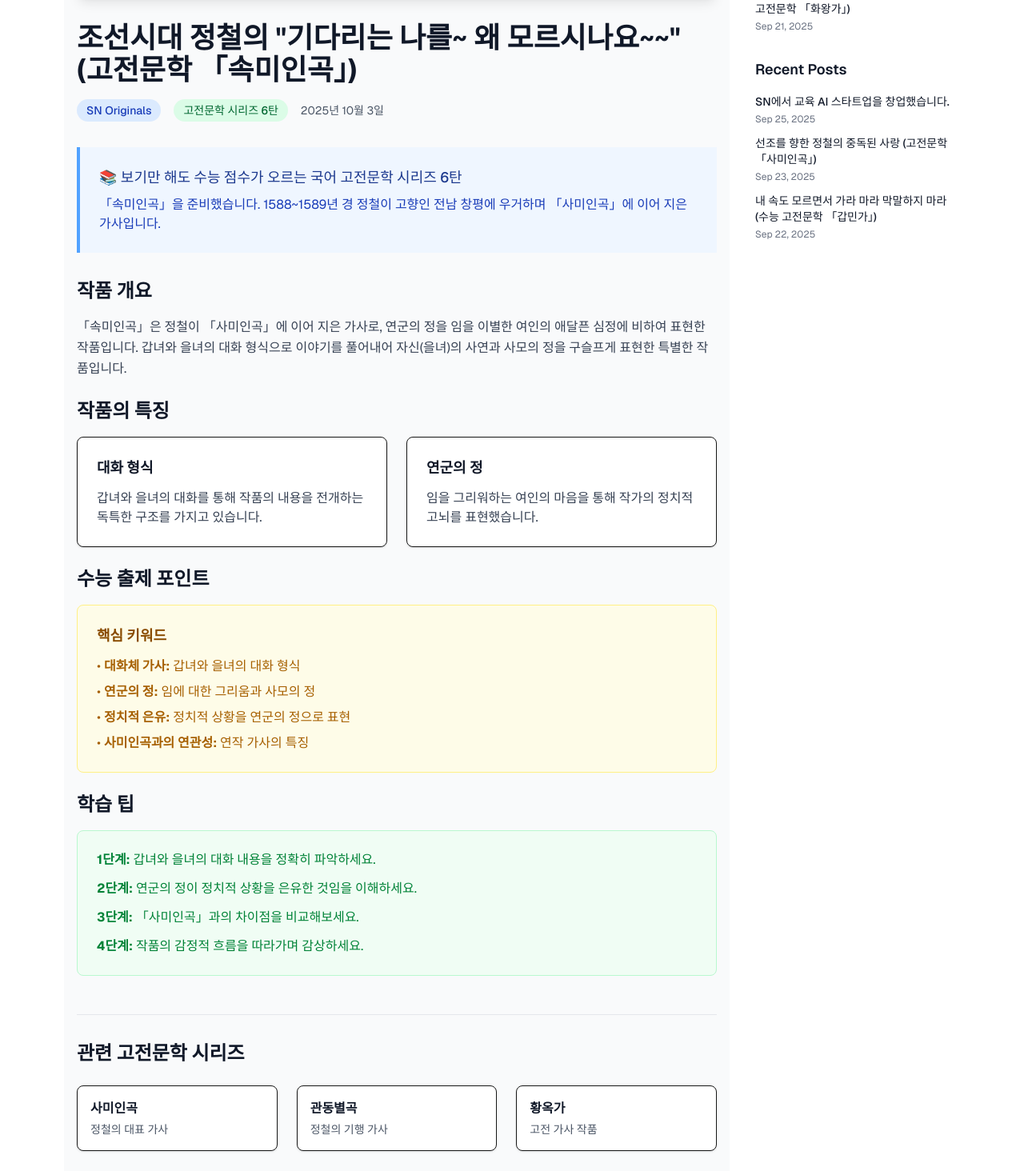
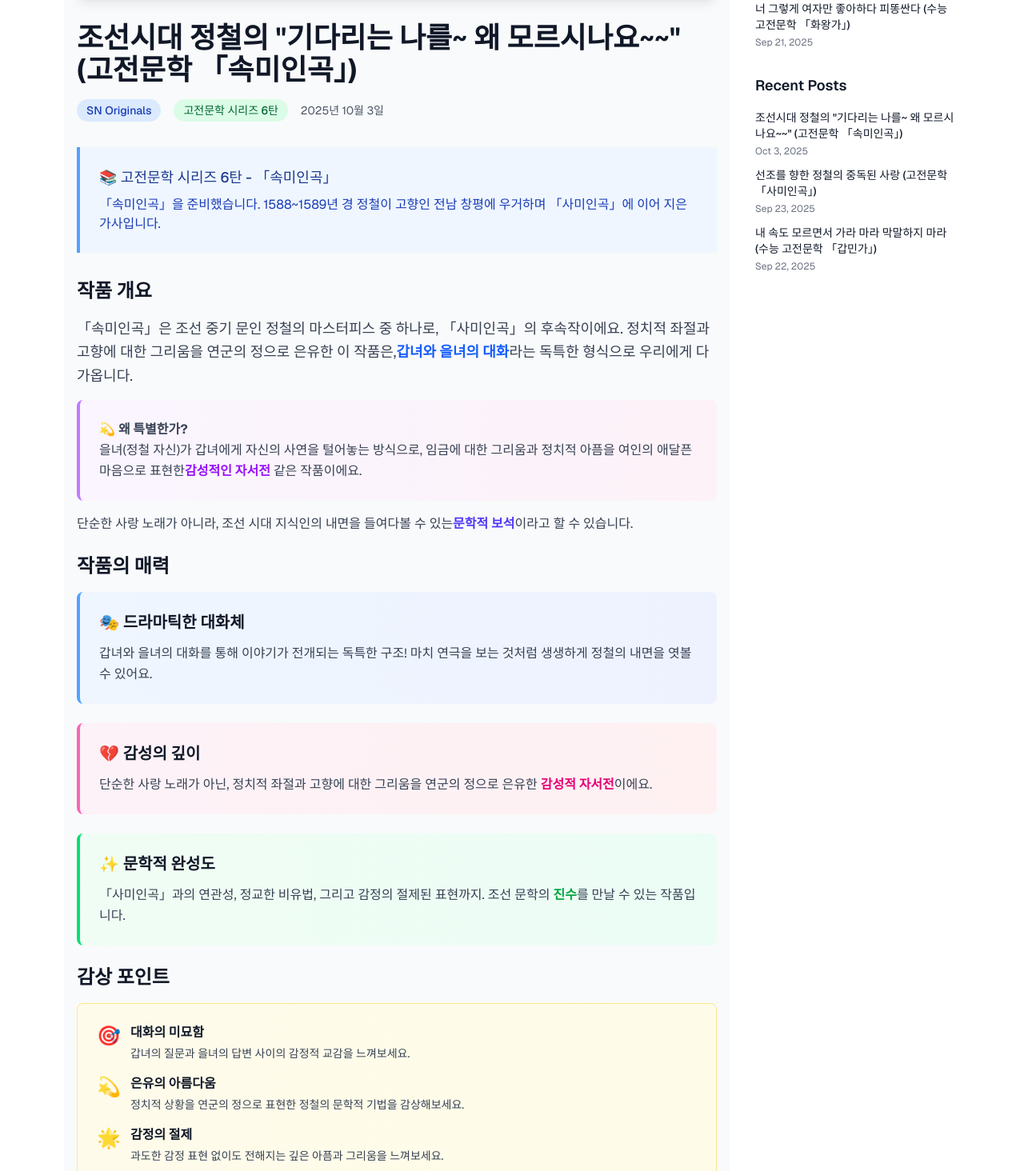
Before and after one commit to seokkiyoon07-sys/snblog, a Next.js app: page /originals/sokmieungok in a window 1280 px wide. Shown: the part 726-2190 px from the top of the page at 80% size. Built offline with nearby package versions, Linux system fonts and the light colour scheme.

Commit message:
Fix sidebar links and update Sokmieungok content - remove exam focus, add engaging content

```diff
--- a/src/app/originals/page.tsx
+++ b/src/app/originals/page.tsx
@@ -15,7 +15,7 @@ export default function OriginalsPage() {
          {
            id: 1,
            title: '조선시대 정철의 "기다리는 나를~ 왜 모르시나요~~" (고전문학 「속미인곡」)',
-           excerpt: '보기만 해도 수능 점수가 오르는 국어 고전문학 시리즈 6탄으로 「속미인곡」을 준비했습니다. 「속미인곡」은 1588~1589년 경 정철이 고향인 전남 창평에 우거하며 「사미인곡」에 이어 지은 가사입니다. 갑녀와 을녀의 대화 형식으로 이야기를 풀어내어 자신(을녀)의 사연과 사모의 정을 구슬프게 표현한 특별한 작품입니다.',
+           excerpt: '고전문학 시리즈 6탄으로 「속미인곡」을 준비했습니다. 「속미인곡」은 1588~1589년 경 정철이 고향인 전남 창평에 우거하며 「사미인곡」에 이어 지은 가사입니다. 갑녀와 을녀의 대화 형식으로 이야기를 풀어내어 자신(을녀)의 사연과 사모의 정을 구슬프게 표현한 특별한 작품입니다.',
            date: 'Oct 3, 2025',
            readTime: '7 min read',
            tags: ['SN Originals', '고전문학', '수능국어', '속미인곡'],
--- a/src/app/originals/sokmieungok/page.tsx
+++ b/src/app/originals/sokmieungok/page.tsx
@@ -56,7 +56,7 @@ export default function SokmieungokPage() {
 
           <div className="bg-blue-50 border-l-4 border-blue-400 p-6 mb-8">
             <p className="text-lg text-blue-900 font-medium mb-2">
-              📚 보기만 해도 수능 점수가 오르는 국어 고전문학 시리즈 6탄
+              📚 고전문학 시리즈 6탄 - 「속미인곡」
             </p>
             <p className="text-blue-800">
               「속미인곡」을 준비했습니다. 1588~1589년 경 정철이 고향인 전남 창평에 우거하며 「사미인곡」에 이어 지은 가사입니다.
@@ -66,52 +66,82 @@ export default function SokmieungokPage() {
           <div className="space-y-6">
             <section>
               <h2 className="text-2xl font-bold text-gray-900 mb-4">작품 개요</h2>
-              <p className="text-gray-700 leading-relaxed">
-                「속미인곡」은 정철이 「사미인곡」에 이어 지은 가사로, 연군의 정을 임을 이별한 여인의 애달픈 심정에 비하여 표현한 작품입니다.
-                갑녀와 을녀의 대화 형식으로 이야기를 풀어내어 자신(을녀)의 사연과 사모의 정을 구슬프게 표현한 특별한 작품입니다.
-              </p>
+              <div className="space-y-4">
+                <p className="text-gray-700 leading-relaxed text-lg">
+                  「속미인곡」은 조선 중기 문인 정철의 마스터피스 중 하나로, 「사미인곡」의 후속작이에요.
+                  정치적 좌절과 고향에 대한 그리움을 연군의 정으로 은유한 이 작품은,
+                  <span className="font-semibold text-blue-600">갑녀와 을녀의 대화</span>라는 독특한 형식으로 우리에게 다가옵니다.
+                </p>
+                <div className="bg-gradient-to-r from-purple-50 to-pink-50 p-6 rounded-lg border-l-4 border-purple-400">
+                  <p className="text-gray-700 leading-relaxed">
+                    💫 <strong>왜 특별한가?</strong><br/>
+                    을녀(정철 자신)가 갑녀에게 자신의 사연을 털어놓는 방식으로,
+                    임금에 대한 그리움과 정치적 아픔을 여인의 애달픈 마음으로 표현한
+                    <span className="font-semibold text-purple-600">감성적인 자서전</span> 같은 작품이에요.
+                  </p>
+                </div>
+                <p className="text-gray-700 leading-relaxed">
+                  단순한 사랑 노래가 아니라, 조선 시대 지식인의 내면을 들여다볼 수 있는
+                  <span className="font-semibold text-indigo-600">문학적 보석</span>이라고 할 수 있습니다.
+                </p>
+              </div>
             </section>
 
             <section>
-              <h2 className="text-2xl font-bold text-gray-900 mb-4">작품의 특징</h2>
-              <div className="grid md:grid-cols-2 gap-6">
-                <div className="bg-white p-6 rounded-lg shadow-sm border">
-                  <h3 className="text-lg font-semibold text-gray-900 mb-3">대화 형식</h3>
-                  <p className="text-gray-700">
-                    갑녀와 을녀의 대화를 통해 작품의 내용을 전개하는 독특한 구조를 가지고 있습니다.
+              <h2 className="text-2xl font-bold text-gray-900 mb-4">작품의 매력</h2>
+              <div className="space-y-6">
+                <div className="bg-gradient-to-r from-blue-50 to-indigo-50 p-6 rounded-lg border-l-4 border-blue-400">
+                  <h3 className="text-xl font-semibold text-gray-900 mb-3">🎭 드라마틱한 대화체</h3>
+                  <p className="text-gray-700 leading-relaxed">
+                    갑녀와 을녀의 대화를 통해 이야기가 전개되는 독특한 구조!
+                    마치 연극을 보는 것처럼 생생하게 정철의 내면을 엿볼 수 있어요.
                   </p>
                 </div>
-                <div className="bg-white p-6 rounded-lg shadow-sm border">
-                  <h3 className="text-lg font-semibold text-gray-900 mb-3">연군의 정</h3>
-                  <p className="text-gray-700">
-                    임을 그리워하는 여인의 마음을 통해 작가의 정치적 고뇌를 표현했습니다.
+
+                <div className="bg-gradient-to-r from-pink-50 to-rose-50 p-6 rounded-lg border-l-4 border-pink-400">
+                  <h3 className="text-xl font-semibold text-gray-900 mb-3">💔 감성의 깊이</h3>
+                  <p className="text-gray-700 leading-relaxed">
+                    단순한 사랑 노래가 아닌, 정치적 좌절과 고향에 대한 그리움을
+                    연군의 정으로 은유한 <span className="font-semibold text-pink-600">감성적 자서전</span>이에요.
+                  </p>
+                </div>
+
+                <div className="bg-gradient-to-r from-green-50 to-emerald-50 p-6 rounded-lg border-l-4 border-green-400">
+                  <h3 className="text-xl font-semibold text-gray-900 mb-3">✨ 문학적 완성도</h3>
+                  <p className="text-gray-700 leading-relaxed">
+                    「사미인곡」과의 연관성, 정교한 비유법, 그리고 감정의 절제된 표현까지.
+                    조선 문학의 <span className="font-semibold text-green-600">진수</span>를 만날 수 있는 작품입니다.
                   </p>
                 </div>
               </div>
             </section>
 
             <section>
-              <h2 className="text-2xl font-bold text-gray-900 mb-4">수능 출제 포인트</h2>
-              <div className="bg-yellow-50 border border-yellow-200 rounded-lg p-6">
-                <h3 className="text-lg font-semibold text-yellow-800 mb-3">핵심 키워드</h3>
-                <ul className="space-y-2 text-yellow-700">
-                  <li>• <strong>대화체 가사:</strong> 갑녀와 을녀의 대화 형식</li>
-                  <li>• <strong>연군의 정:</strong> 임에 대한 그리움과 사모의 정</li>
-                  <li>• <strong>정치적 은유:</strong> 정치적 상황을 연군의 정으로 표현</li>
-                  <li>• <strong>사미인곡과의 연관성:</strong> 연작 가사의 특징</li>
-                </ul>
-              </div>
-            </section>
-
-            <section>
-              <h2 className="text-2xl font-bold text-gray-900 mb-4">학습 팁</h2>
-              <div className="bg-green-50 border border-green-200 rounded-lg p-6">
-                <ol className="space-y-3 text-green-700">
-                  <li><strong>1단계:</strong> 갑녀와 을녀의 대화 내용을 정확히 파악하세요.</li>
-                  <li><strong>2단계:</strong> 연군의 정이 정치적 상황을 은유한 것임을 이해하세요.</li>
-                  <li><strong>3단계:</strong> 「사미인곡」과의 차이점을 비교해보세요.</li>
-                  <li><strong>4단계:</strong> 작품의 감정적 흐름을 따라가며 감상하세요.</li>
-                </ol>
+              <h2 className="text-2xl font-bold text-gray-900 mb-4">감상 포인트</h2>
+              <div className="bg-gradient-to-r from-amber-50 to-yellow-50 p-6 rounded-lg border border-amber-200">
+                <div className="space-y-4">
+                  <div className="flex items-start space-x-3">
+                    <span className="text-2xl">🎯</span>
+                    <div>
+                      <h4 className="font-semibold text-gray-900 mb-1">대화의 미묘함</h4>
+                      <p className="text-gray-700 text-sm">갑녀의 질문과 을녀의 답변 사이의 감정적 교감을 느껴보세요.</p>
+                    </div>
+                  </div>
+                  <div className="flex items-start space-x-3">
+                    <span className="text-2xl">💫</span>
+                    <div>
+                      <h4 className="font-semibold text-gray-900 mb-1">은유의 아름다움</h4>
+                      <p className="text-gray-700 text-sm">정치적 상황을 연군의 정으로 표현한 정철의 문학적 기법을 감상해보세요.</p>
+                    </div>
+                  </div>
+                  <div className="flex items-start space-x-3">
+                    <span className="text-2xl">🌟</span>
+                    <div>
+                      <h4 className="font-semibold text-gray-900 mb-1">감정의 절제</h4>
+                      <p className="text-gray-700 text-sm">과도한 감정 표현 없이도 전해지는 깊은 아픔과 그리움을 느껴보세요.</p>
+                    </div>
+                  </div>
+                </div>
               </div>
             </section>
           </div>
--- a/src/components/Sidebar.tsx
+++ b/src/components/Sidebar.tsx
@@ -14,79 +14,90 @@ export default function Sidebar() {
   // 최근 포스트 데이터
   const recentPosts = [
     {
-      title: 'SN에서 교육 AI 스타트업을 창업했습니다.',
-      date: 'Sep 25, 2025',
-      readTime: '10 min read',
-      tags: ['SN AI 스타트업', '에듀테크', 'AI교육'],
+      title: '조선시대 정철의 "기다리는 나를~ 왜 모르시나요~~" (고전문학 「속미인곡」)',
+      date: 'Oct 3, 2025',
+      readTime: '7 min read',
+      tags: ['SN Originals', '고전문학', '속미인곡'],
+      url: '/originals/sokmieungok'
     },
     {
       title: '선조를 향한 정철의 중독된 사랑 (고전문학 「사미인곡」)',
       date: 'Sep 23, 2025',
       readTime: '8 min read',
-      tags: ['SN Originals', '고전문학', '수능국어'],
+      tags: ['SN Originals', '고전문학', '사미인곡'],
+      url: '/originals/samieungok'
     },
     {
       title: '내 속도 모르면서 가라 마라 막말하지 마라 (수능 고전문학 「갑민가」)',
       date: 'Sep 22, 2025',
       readTime: '8 min read',
-      tags: ['SN Originals', '고전문학', '수능국어'],
+      tags: ['SN Originals', '고전문학', '갑민가'],
+      url: '/originals/gapminga'
     },
     {
       title: '너 그렇게 여자만 좋아하다 피똥싼다 (수능 고전문학 「화왕가」)',
       date: 'Sep 21, 2025',
       readTime: '7 min read',
-      tags: ['SN Originals', '고전문학', '수능국어'],
+      tags: ['SN Originals', '고전문학', '화왕가'],
+      url: '/originals/hwangokga'
     },
     {
       title: '좋긴 한데 유배 생활 이래도 됨? 고전문학 「북천가」',
       date: 'Sep 20, 2025',
       readTime: '6 min read',
-      tags: ['SN Originals', '고전문학', '수능국어'],
+      tags: ['SN Originals', '고전문학', '북천가'],
+      url: '/originals/bukcheonga'
     },
     {
       title: '정철의 강원도 브이로그 (고전문학 「관동별곡」)',
       date: 'Sep 19, 2025',
       readTime: '9 min read',
-      tags: ['SN Originals', '고전문학', '수능국어'],
+      tags: ['SN Originals', '고전문학', '관동별곡'],
+      url: '/originals/gwandong-byeolgok'
     },
   ];
 
   // 인기 블로그 데이터
   const popularPosts = [
     {
-      title: 'SN에서 교육 AI 스타트업을 창업했습니다.',
-      date: 'Sep 25, 2025',
-      readTime: '10 min read',
+      title: '조선시대 정철의 "기다리는 나를~ 왜 모르시나요~~" (고전문학 「속미인곡」)',
+      date: 'Oct 3, 2025',
+      readTime: '7 min read',
       views: 2500,
-      tags: ['SN AI 스타트업', '에듀테크', 'AI교육'],
+      tags: ['SN Originals', '고전문학', '속미인곡'],
+      url: '/originals/sokmieungok'
     },
     {
       title: '선조를 향한 정철의 중독된 사랑 (고전문학 「사미인곡」)',
       date: 'Sep 23, 2025',
       readTime: '8 min read',
       views: 1900,
-      tags: ['SN Originals', '고전문학', '수능국어'],
+      tags: ['SN Originals', '고전문학', '사미인곡'],
+      url: '/originals/samieungok'
     },
     {
       title: '내 속도 모르면서 가라 마라 막말하지 마라 (수능 고전문학 「갑민가」)',
       date: 'Sep 22, 2025',
       readTime: '8 min read',
       views: 1800,
-      tags: ['SN Originals', '고전문학', '수능국어'],
+      tags: ['SN Originals', '고전문학', '갑민가'],
+      url: '/originals/gapminga'
     },
     {
       title: '정철의 강원도 브이로그 (고전문학 「관동별곡」)',
       date: 'Sep 19, 2025',
       readTime: '9 min read',
       views: 1200,
-      tags: ['SN Originals', '고전문학', '수능국어'],
+      tags: ['SN Originals', '고전문학', '관동별곡'],
+      url: '/originals/gwandong-byeolgok'
     },
     {
       title: '너 그렇게 여자만 좋아하다 피똥싼다 (수능 고전문학 「화왕가」)',
       date: 'Sep 21, 2025',
       readTime: '7 min read',
       views: 1100,
-      tags: ['SN Originals', '고전문학', '수능국어'],
+      tags: ['SN Originals', '고전문학', '화왕가'],
+      url: '/originals/hwangokga'
     },
   ];
 
@@ -101,7 +112,7 @@ export default function Sidebar() {
           {tags.map((tag) => (
             <a
               key={tag.name}
-              href={`/tags/${tag.name}`}
+              href="/originals"
               className="inline-flex items-center px-2.5 py-1 lg:px-3 lg:py-1.5 rounded-full text-xs lg:text-sm font-medium bg-gray-100 dark:bg-gray-800 text-gray-800 dark:text-gray-200 hover:bg-gray-200 dark:hover:bg-gray-700 transition-colors"
             >
               {tag.name}
@@ -122,7 +133,7 @@ export default function Sidebar() {
           {popularPosts.map((post, index) => (
             <div key={index} className="space-y-1">
               <a
-                href={`/posts/${post.title.toLowerCase().replace(/\s+/g, '-')}`}
+                href={post.url}
                 className="block text-xs lg:text-sm font-medium text-gray-900 dark:text-white hover:text-blue-600 dark:hover:text-blue-400 transition-colors line-clamp-2"
               >
                 {post.title}
@@ -144,7 +155,7 @@ export default function Sidebar() {
           {recentPosts.slice(0, 3).map((post, index) => (
             <div key={index} className="space-y-1">
               <a
-                href={`/posts/${post.title.toLowerCase().replace(/\s+/g, '-')}`}
+                href={post.url}
                 className="block text-xs lg:text-sm font-medium text-gray-900 dark:text-white hover:text-blue-600 dark:hover:text-blue-400 transition-colors line-clamp-2"
               >
                 {post.title}
```
